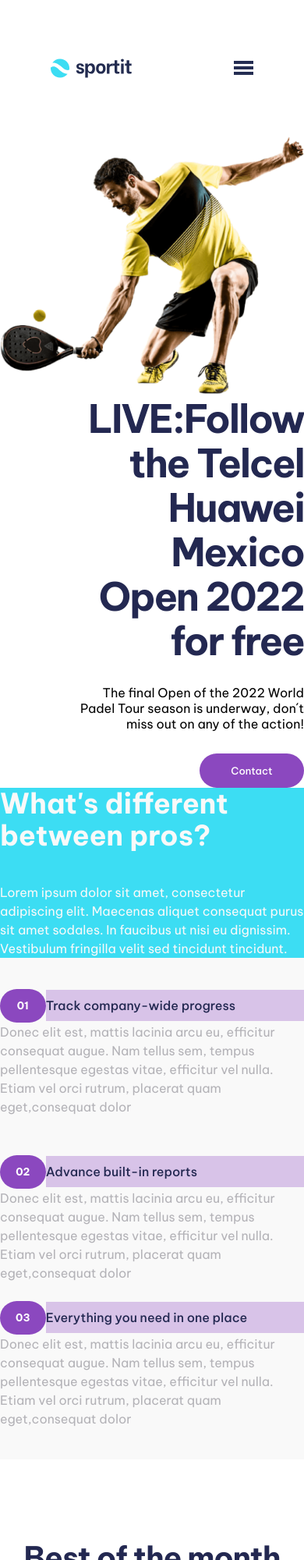
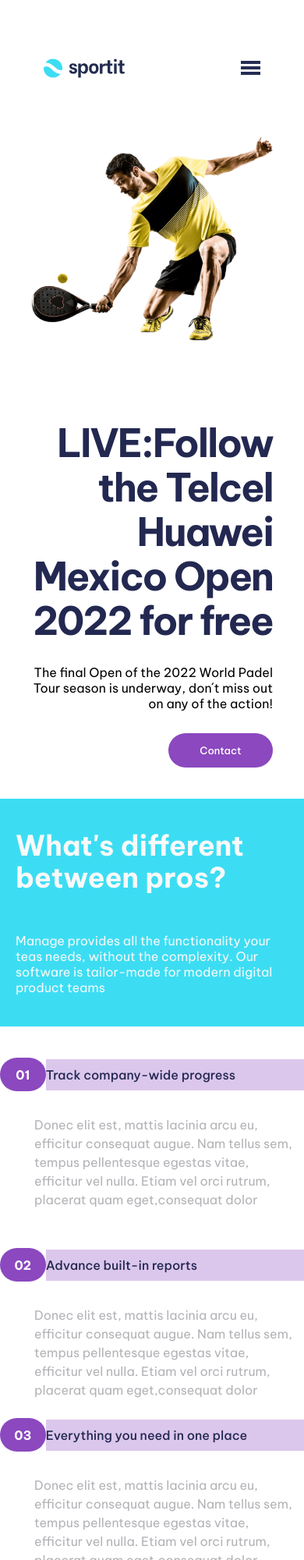
Before and after one commit to darkfer30/ClaseIntegradoraFront, a plain HTML site: page index.html in a window 390 px wide. Shown: the top 2000 px of the page at 78% size. Drawn offline with Linux system fonts and the light colour scheme.

Commit message:
ultimos cambioss

```diff
--- a/css/styles.css
+++ b/css/styles.css
@@ -119,9 +119,12 @@ body {
   line-height: 1.14;
 }
 
-.section_pros1 p {
+.section_pros1 p:first-of-type {
   width: 460px;
   line-height: 1.5;
+}
+.section_pros1 p:last-of-type {
+  display: none;
 }
 
 /* Fin estilos section_pros1 */
@@ -154,14 +157,16 @@ body {
   align-items: center;
 }
 
-.section_pros2_card_title button {
+.section_pros2_card_title span {
   width: 69px;
   height: 43px;
+  display: flex;
+  align-items: center;
+  justify-content:center;
   background-color: var(--violeta);
   color: white;
   border: none;
   border-radius: 30px;
-  cursor: pointer;
   font-weight: 700;
   font-family: inherit;
 }
@@ -375,7 +380,11 @@ input[type="submit"]:hover {
 /* Fin reutilizable */
 
 @media (max-width: 480px) {
+  .header{
+    justify-content:space-between;
+    padding: 0px 56px;
 
+  }
   .header_nav,
   .header_button {
     display: none;
@@ -387,45 +396,56 @@ input[type="submit"]:hover {
 
   .section_tenista {
     flex-direction: column;
-    padding: 0px;
+    padding: 0px 40px;
+    margin-bottom: 40px;
   }
 
   .section_tenista_img {
     max-width: 400px;
+    margin-bottom: 100px;
   }
+
   .section_tenista_texto {
+    padding: 0px;
   }
   .section_tenista_texto h1 {
     width: auto;
   }
   .section_tenista_texto p{
     width: auto;
-
   }
 
-
-
-
-
-  .section_best_comments div:nth-child(odd) {
-    display: none;
-  }
 
   .section_pros1 {
     flex-direction: column;
     background-color: var(--celeste-brillante);
-    padding: 0px;
+    padding: 40px 20px;
+    gap: 50px;
   }
   .section_pros1 h2, .section_pros1 p{
     width: auto;
   }
-
-  .section_pros2_top {
+  .section_pros1 p:first-of-type {
+    display: none;
+  }
+  .section_pros1 p:last-of-type {
+    display: block;
+  }
+  .section_pros2 {
+    background-color: white;
+  }
+.section_pros2_top {
     flex-direction: column;
   }
 .section_pros2_card{
   width: auto;
 }
+/* .section_pros2_card_title p::before {
+  background-color: rgba(139, 72, 191, 0.3);
+  content: "asd";
+  position: absolute;
+  left: 0px;
+} */
   .section_pros2_card_title p {
     color: var(--azul-muy-oscuro);
     background-color: rgba(139, 72, 191, 0.3);
@@ -433,18 +453,36 @@ input[type="submit"]:hover {
     width: 100%;
     margin: 0px;
   }
+
+  .formulario{
+    padding: 40px 50px 0px 50px;
+  }
+
   .section_pros2_card_body{
-    padding: 0px;
+    padding: 31px 15px 0px 44px;
   }
+
+  .section_best{
+    padding: 18px 0px;
+  }
+
+.section_best_comments_card {
+  width: auto;
+  padding: 52px 0px 20px 0px;
+}
+.section_best_comments div:nth-child(odd) {
+  display: none;
+}
 .section_year{
   flex-direction:column ;
   padding: 0px;
   background-color:var(--celeste-brillante);
 }
-
-.section_best_comments_card {
+.section_year p{
   width: auto;
-  padding: 52px 0px 20px 0px;
+  padding: 0px;
+  height: auto;
+  justify-content: space-around
 }
 
 .Goforlt{
@@ -462,7 +500,12 @@ height: auto;
   flex-direction: column-reverse;
 }
 .Flex_iconos{
+  padding: 92px 34px  103px 176px;
   gap: 0px;
   justify-content: space-around;
 }
+
+.Copyright{
+  padding: -11px 133px 50px 133px;
 }
+}
--- a/index.html
+++ b/index.html
@@ -41,13 +41,16 @@
       aliquet consequat purus sit amet sodales. In faucibus ut nisi eu
       dignissim. Vestibulum fringilla velit sed tincidunt tincidunt.
     </p>
+    <p>
+      Manage provides all the functionality your teas needs, without the complexity. Our software is tailor-made for modern digital product teams
+    </p>
   </section>
 
   <section class="section_pros2">
     <div class="section_pros2_top">
       <div class="section_pros2_card">
         <div class="section_pros2_card_title">
-          <button>01</button>
+          <span>01</span>
           <p>Track company-wide progress</p>
         </div>
         <p class="section_pros2_card_body">
@@ -58,7 +61,7 @@
       </div>
       <div class="section_pros2_card">
         <div class="section_pros2_card_title">
-          <button>02</button>
+          <span>02</span>
           <p>Advance built-in reports</p>
         </div>
         <p class="section_pros2_card_body">
@@ -71,7 +74,7 @@
     <div class="section_pros2_bottom">
       <div class="section_pros2_card">
         <div class="section_pros2_card_title">
-          <button>03</button>
+          <span>03</span>
           <p>Everything you need in one place</p>
         </div>
         <p class="section_pros2_card_body">
@@ -154,7 +157,7 @@
       <li>Community</li>
       <li>Privacy Policy</li>
     </ul>
-    <form action="">
+    <form class="formulario"action="">
       <input type="email" placeholder="Update in your inbox..." />
       <input type="submit" name="Go" id="" value="Go" />
     </form>
```
